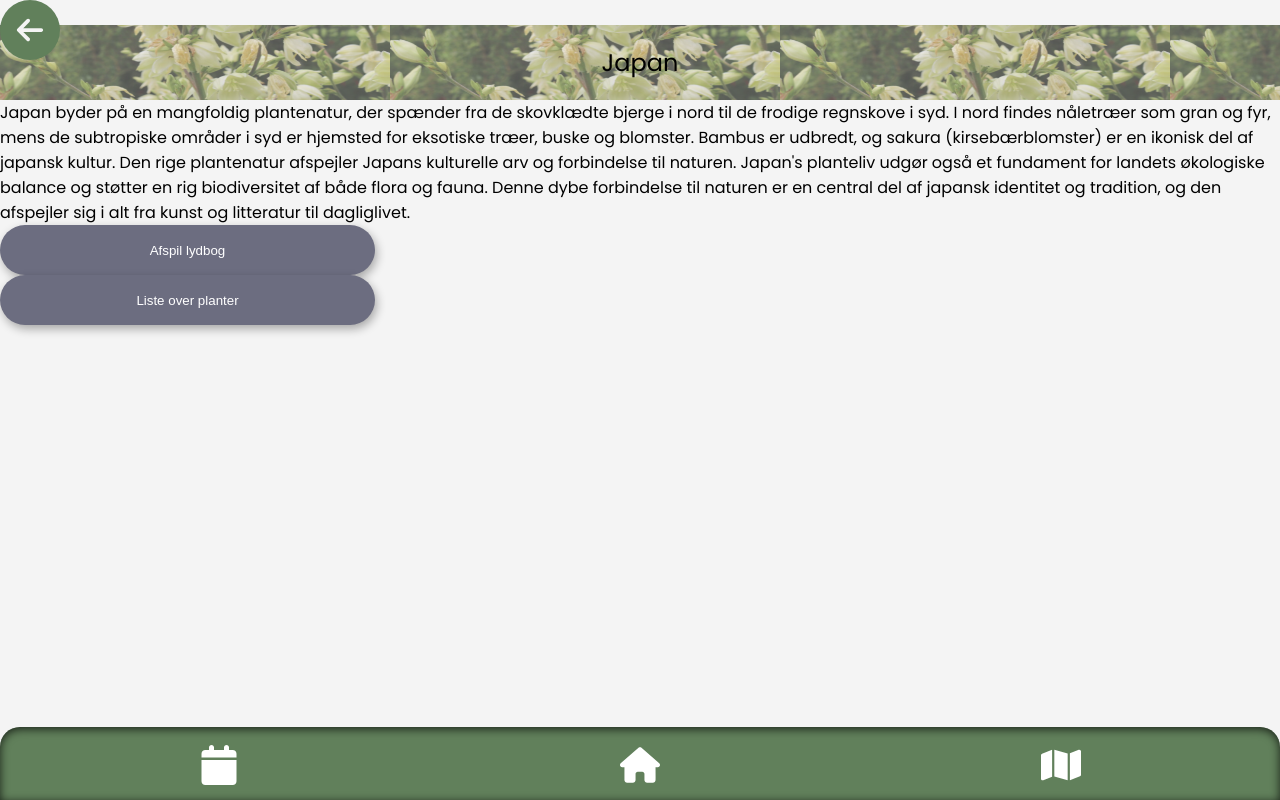
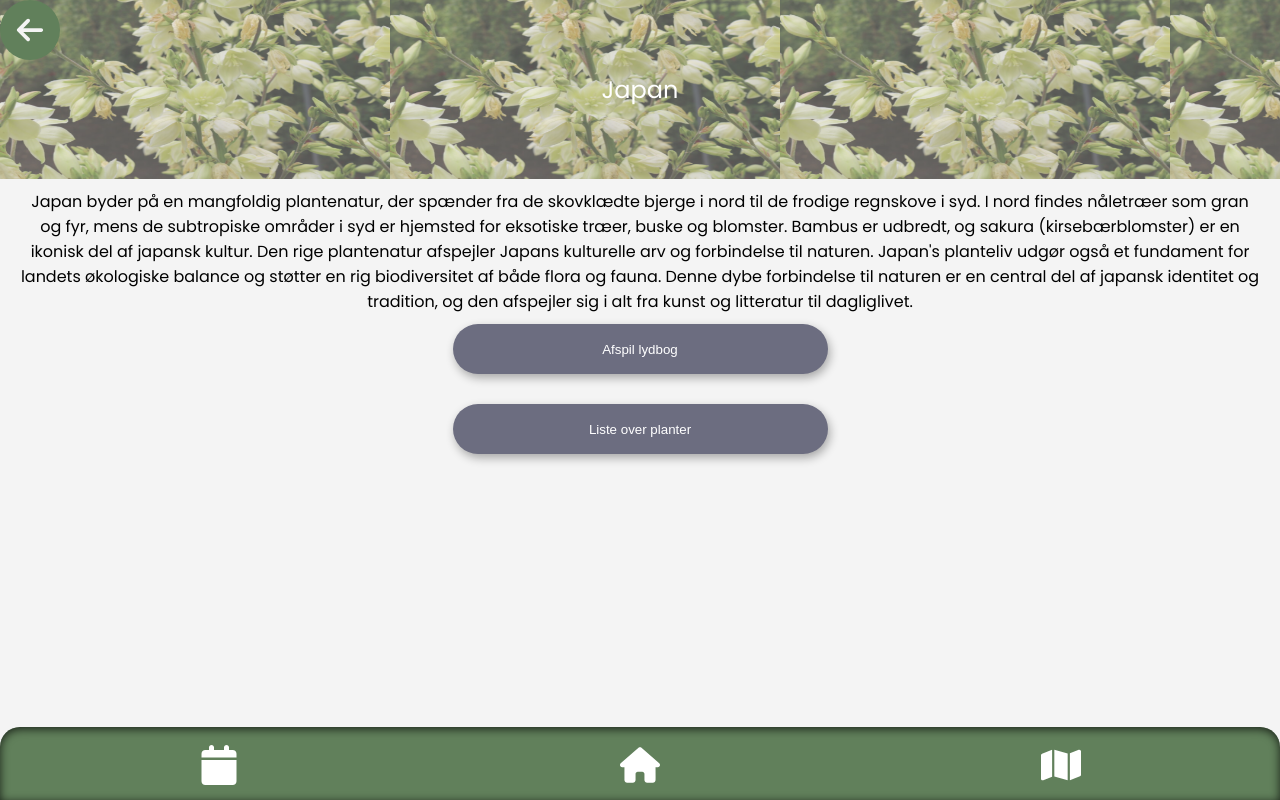
Before and after one commit to WEB-Team5-2024/Geografisk-Have-Team5, a Vue app: page /country in a window 1280 px wide. Built offline with nearby package versions, Linux system fonts and the light colour scheme.

Commit message:
japan v0.0.4
design done

```diff
--- a/src/views/CountryView.vue
+++ b/src/views/CountryView.vue
@@ -1,9 +1,8 @@
 <template>
     <TopNav/>
     <div>
-        <img src="" alt="">
         <div class="titleContainer">
-        <h2>Japan</h2>
+            <h2>Japan</h2>
         </div>
         <p>
             Japan byder på en mangfoldig plantenatur, der spænder fra de skovklædte bjerge i nord til de frodige regnskove i syd. I nord findes nåletræer som gran og fyr, mens de subtropiske områder i syd er hjemsted for eksotiske træer, buske og blomster. Bambus er udbredt, og sakura (kirsebærblomster) er en ikonisk del af japansk kultur. Den rige plantenatur afspejler Japans kulturelle arv og forbindelse til naturen. Japan's planteliv udgør også et fundament for landets økologiske balance og støtter en rig biodiversitet af både flora og fauna. Denne dybe forbindelse til naturen er en central del af japansk identitet og tradition, og den afspejler sig i alt fra kunst og litteratur til dagliglivet.
@@ -32,14 +31,31 @@
     .buttonContainer {
         display: flex;
         flex-direction: column;
+        gap: 30px;
     }
     p{
         color: black;
+        text-align:center;
+        padding: 10px 20px 10px 20px;
+
     }
     .titleContainer{
         background-image: url('../assets/images/Yucca-flaccida-palmelilje-1024x683.png');
         text-align: center;
-        padding: 20px;
+        height: 179px;
+        display: flex;
+        flex-direction: column;
+        justify-content: center;
+        h2{
+            color: white;
+        }
+
+
+
+    }
+    a{
+        margin-left: auto;
+        margin-right: auto;
     }
 
 </style>
```
